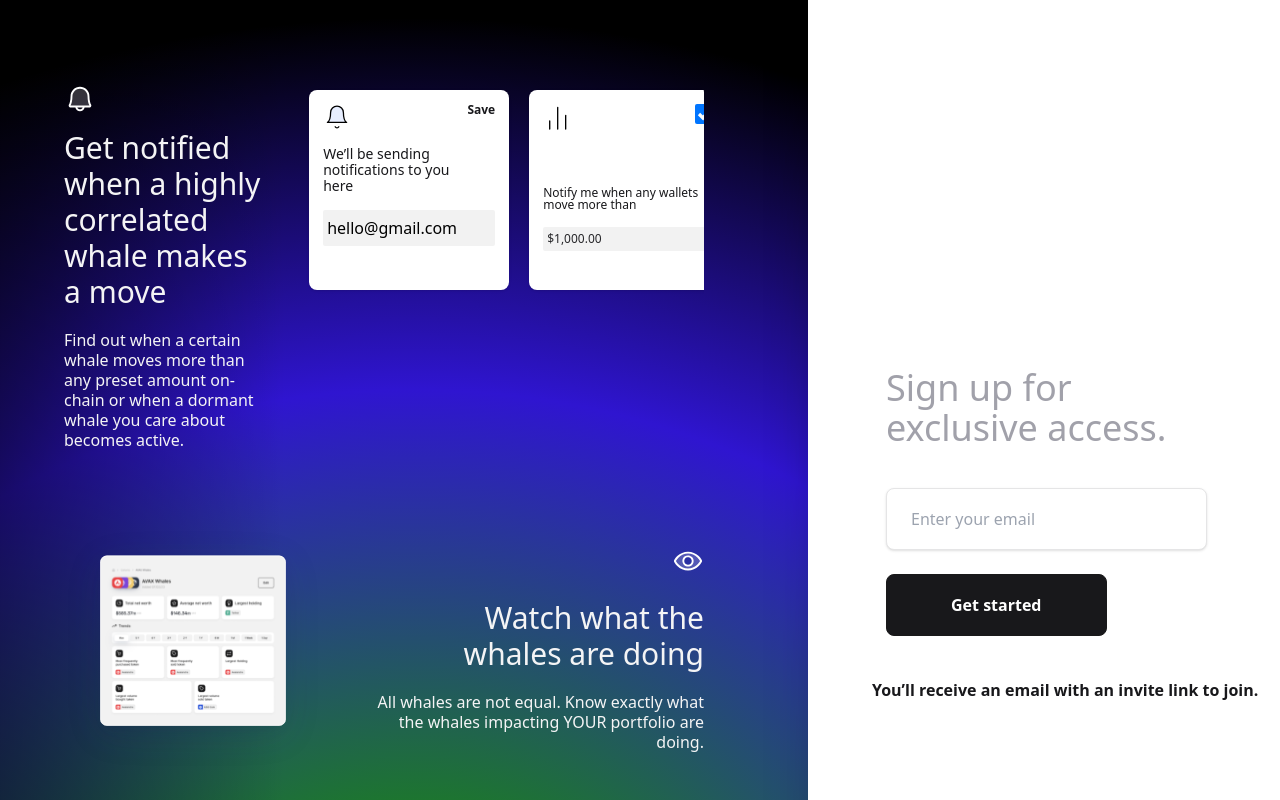
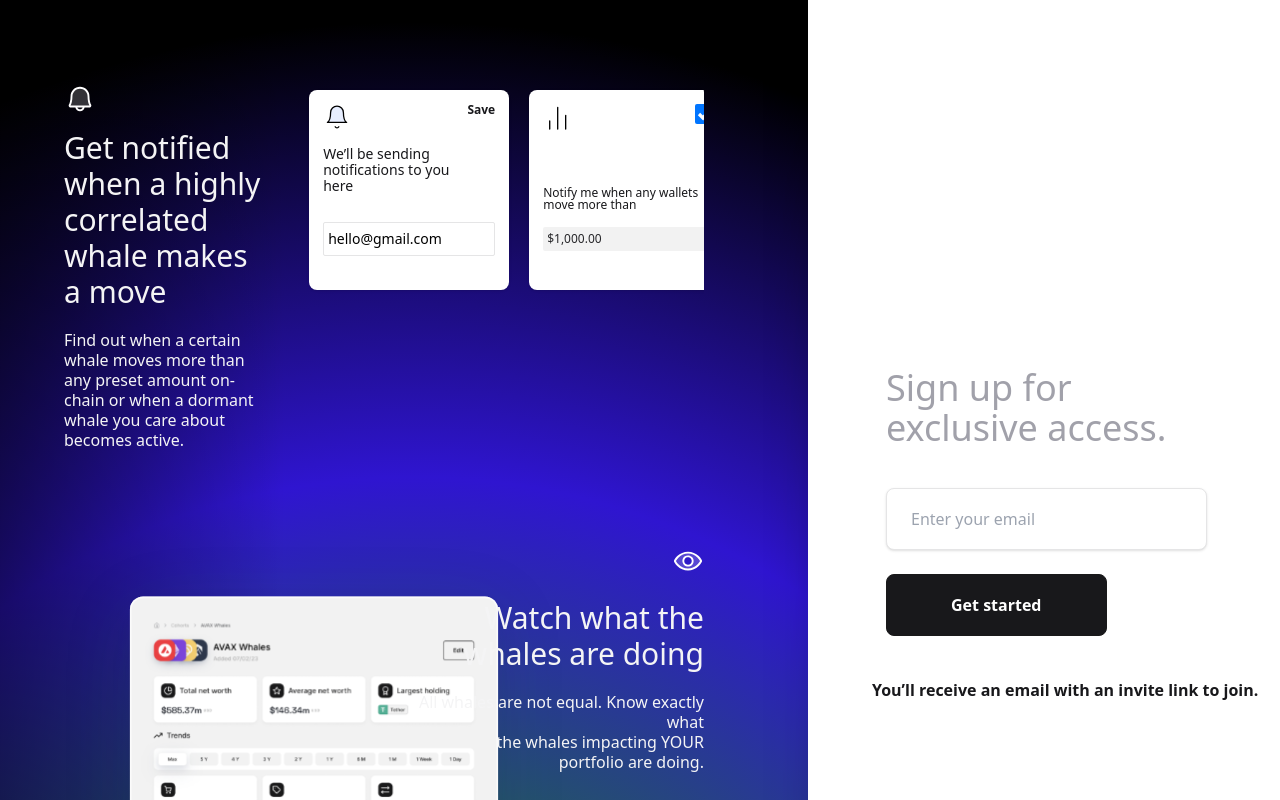
Before and after one commit to Ashishkkb/lochlandingpage, a Next.js app: page / in a window 1280 px wide. Shown: the top 800 px of the page. Built offline with nearby package versions, Linux system fonts and the light colour scheme.

Commit message:
New changes

```diff
--- a/src/components/LandingPage.tsx
+++ b/src/components/LandingPage.tsx
@@ -76,7 +76,7 @@ export default function LandingPage() {
                                             <Image
                                                     loading="lazy"
                                                     src={feature}
-                                                    className="aspect-[1.09] object-contain  overflow-hidden grow max-md:mt-10"
+                                                    className="aspect-[1.09] min-w-[500px] min-h-[500px]"
                                                     alt="new"
                                             />
                                         </div>
@@ -94,8 +94,10 @@ export default function LandingPage() {
                                                     </div>
                                                 </div>
                                                 <div className="text-zinc-100 text-right text-base font-medium leading-5 self-stretch mt-5 max-md:max-w-full">
-                                                    All whales are not equal. Know exactly what the whales
-                                                    impacting YOUR portfolio are doing.
+                                                    All whales are not equal. Know exactly what
+                                                    <br />
+                                                    the whales
+                                                    impacting YOUR<br /> portfolio are doing.
                                                 </div>
                                             </div>
                                         </div>
--- a/src/components/TopCard.tsx
+++ b/src/components/TopCard.tsx
@@ -36,7 +36,7 @@ export default function TopBar() {
                                 <br />
                                 here
                             </div>
-                            <div className="items-stretch bg-neutral-200 bg-opacity-50 self-stretch flex justify-between gap-1 mt-4 pl-1 pr-6 py-1.5 rounded-sm max-md:pr-5">
+                            <div className="items-stretch bg-white bg-opacity-50 self-stretch flex justify-between gap-1 mt-7 pl-1 pr-6 py-1.5 rounded-sm max-md:pr-5 text-sm  border border-[color:var(--grey-100,#E5E5E6)]">
                                 hello@gmail.com
                             </div>
                         </div>
```
